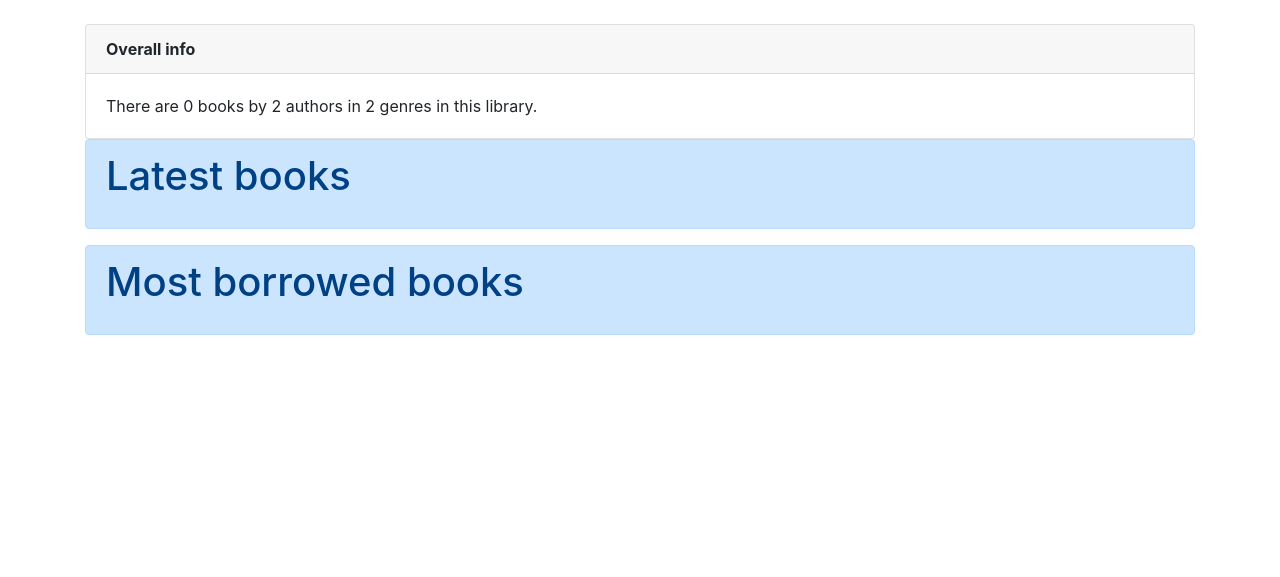
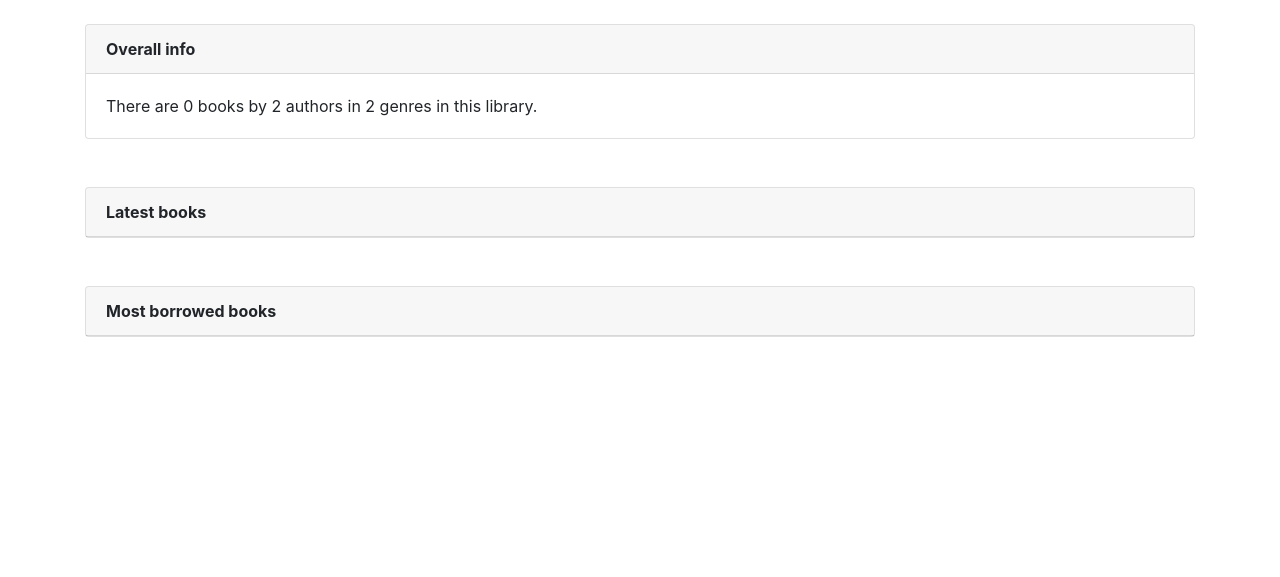
Before and after one commit to vkopio/django-library-manager, a Django app: page /library/ in a window 1280 px wide. Shown: the part 72-649 px from the top of the page. Run offline with Django 3.2, Linux system fonts and the light colour scheme; data comes from the database, SQL or seed files in the repository; data that the repository does not hold is empty; parts of the project's set-up code (start-up, migrations or seed data) failed here and were passed over; some libraries are stand-ins or nearby versions.

Commit message:
Changed book list format in index template

```diff
--- a/library_app/templates/library_app/index.html
+++ b/library_app/templates/library_app/index.html
@@ -14,22 +14,24 @@
         </div>
     </div>
 
-    <div class="alert alert-primary" role="alert">
-        <h1>Latest books</h1>
-
-        <ul>
+    <div class="card mt-5">
+        <div class="card-header">
+            <b>Latest books</b>
+        </div>
+        <ul class="list-group list-group-flush">
             {% for book in newest_books %}
-                <li>{{ book }}</li>
+                <li class="list-group-item">{{ book }}</li>
             {% endfor %}
         </ul>
     </div>
 
-    <div class="alert alert-primary" role="alert">
-        <h1>Most borrowed books</h1>
-
-        <ul>
+    <div class="card my-5">
+        <div class="card-header">
+            <b>Most borrowed books</b>
+        </div>
+        <ul class="list-group list-group-flush">
             {% for book in most_borrowed_books %}
-                <li>{{ book }}</li>
+                <li class="list-group-item">{{ book }}</li>
             {% endfor %}
         </ul>
     </div>
```
